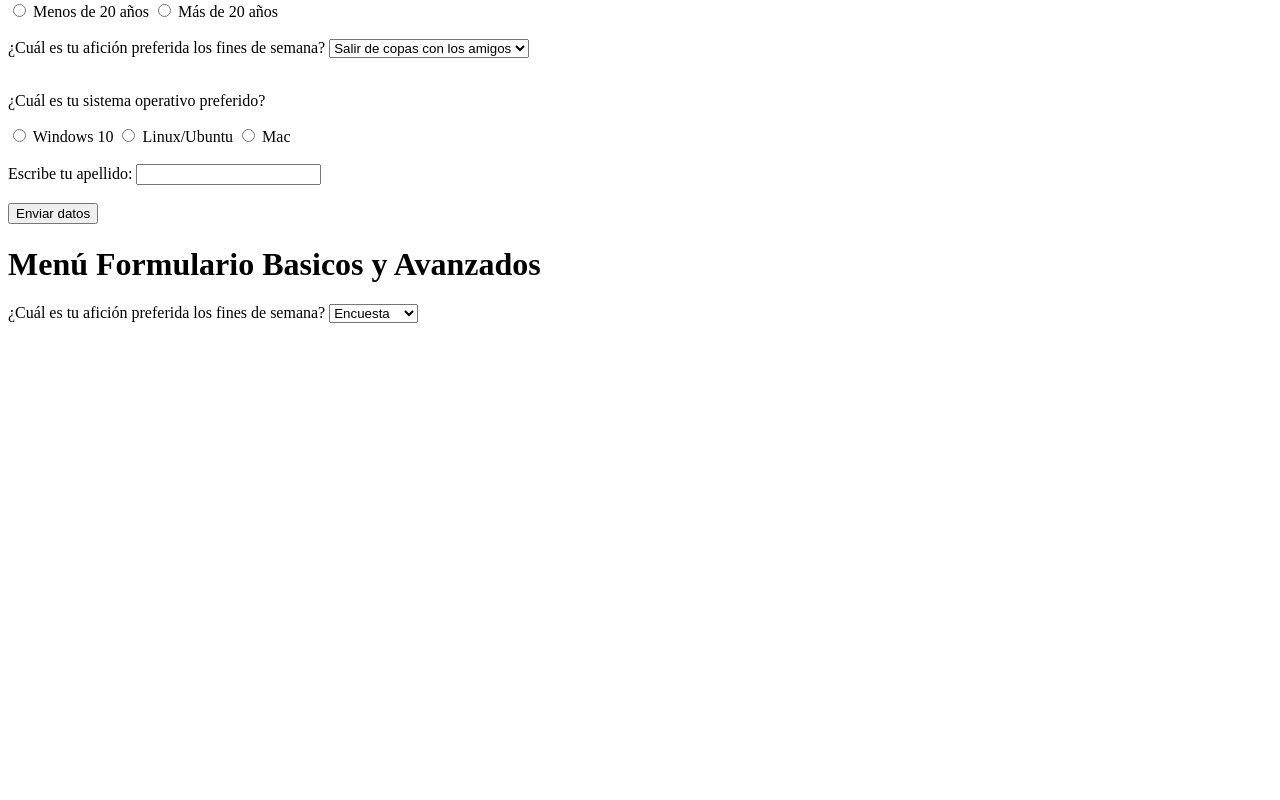
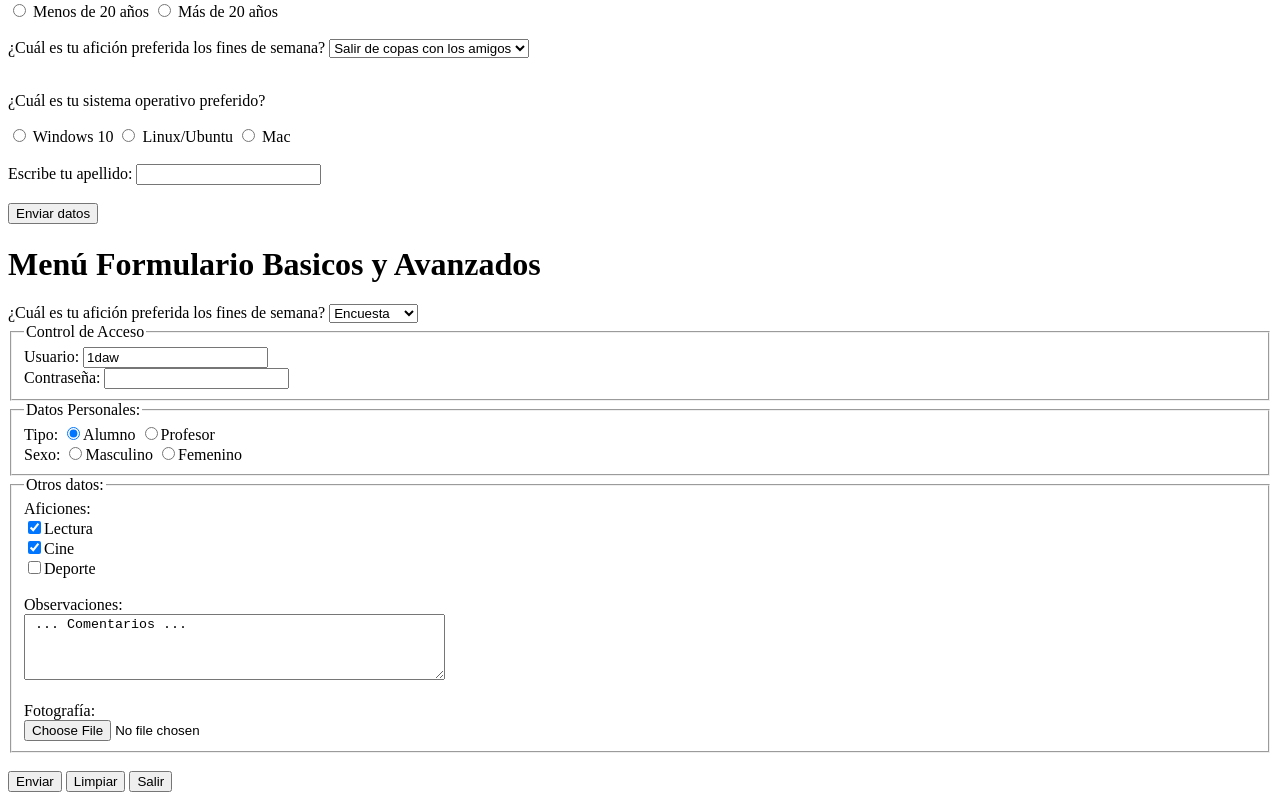
Before and after one commit to szarandonazahonero/szarandonazahonero-1EVAL_HTMLyCSS_APPWEB_2smrc_szarandonazahonero, a plain HTML site: page Ejercicios HTML/Formularios/Ejercicio 1/index.html in a window 1280 px wide. Shown: the part 1820-2620 px from the top of the page. Before the commit the page ends 2151 px from the top, so only its background shows below. Drawn offline with Linux system fonts and the light colour scheme.

Commit message:
Confirmar

```diff
--- a/Ejercicios HTML/Formularios/Ejercicio 1/index.html
+++ b/Ejercicios HTML/Formularios/Ejercicio 1/index.html
@@ -193,5 +193,36 @@
         <option value="Datos">Datos</option>
     </select>
     <form>
+        <form action="receptor.html" method="get" enctype="multipart/form-data">
+            <fieldset>
+                <legend>Control de Acceso</legend>
+                    Usuario: <input type="text" name="usuario" value="1daw"><br>
+                    Contraseña: <input type="password" name="contrasenia"><br>
+            </fieldset>
+            <fieldset>
+                <legend>Datos Personales:</legend>
+                    Tipo: <input type="radio" name="socio" value="alu" checked="">Alumno
+                          <input type="radio" name="socio" value="prof">Profesor <br>
+                    Sexo: <input type="radio" name="genero" value="h">Masculino
+                          <input type="radio" name="genero" value="m">Femenino <br>
+            </fieldset>
+            <fieldset>
+                <legend>Otros datos:</legend>
+                    Aficiones:<br>
+                        <input type="checkbox" name="afic[]" value="L" checked="">Lectura<br>
+                        <input type="checkbox" name="afic[]" value="C" checked="">Cine<br>
+                        <input type="checkbox" name="afic[]" value="D">Deporte<br><br>
+
+                    Observaciones:<br>
+                        <textarea name="comentario" rows="4" cols="50"> ... Comentarios ...</textarea><br><br>
+                    Fotografía:<br>
+                        <input type="file" name="foto"><br>
+            </fieldset>
+
+            <input type="hidden" name="fecha" value="17/10/2019"><br>
+            <input type="submit" name="enviar" value="Enviar">
+            <input type="reset" name="limpiar campos" value="Limpiar">
+            <input type="button" name="salir" value="Salir" onclick="window.close();">
+        </form>
 </body>
 </html>
```
